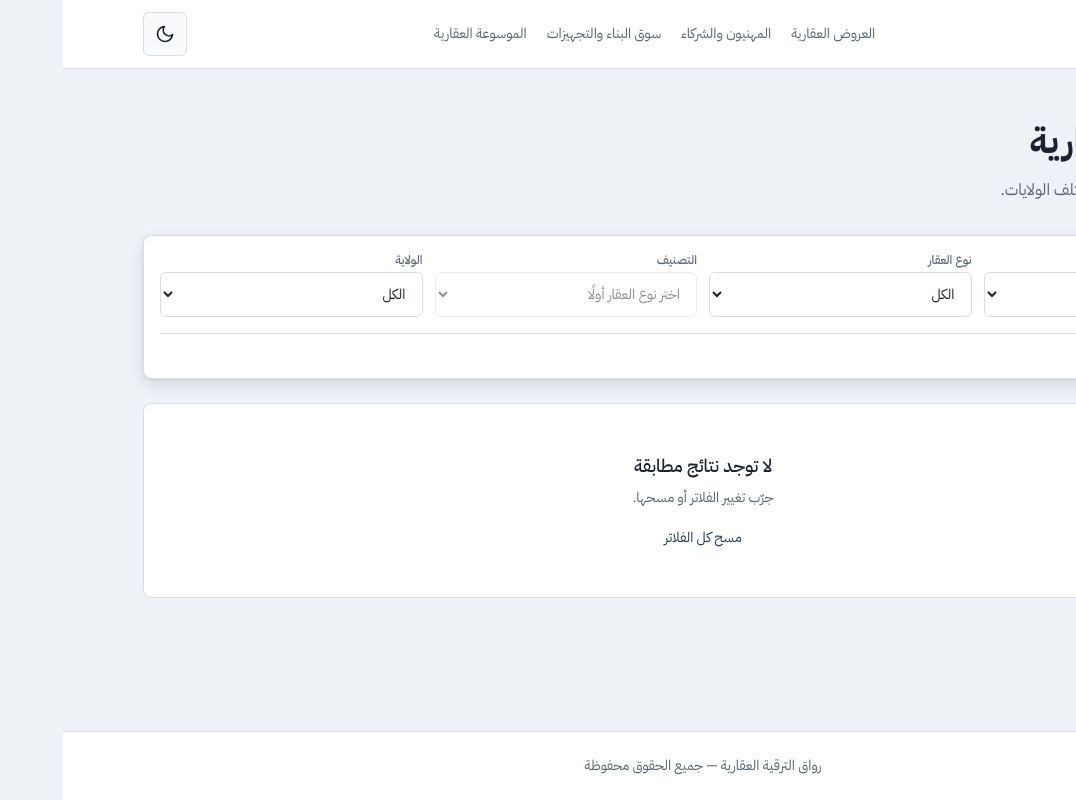
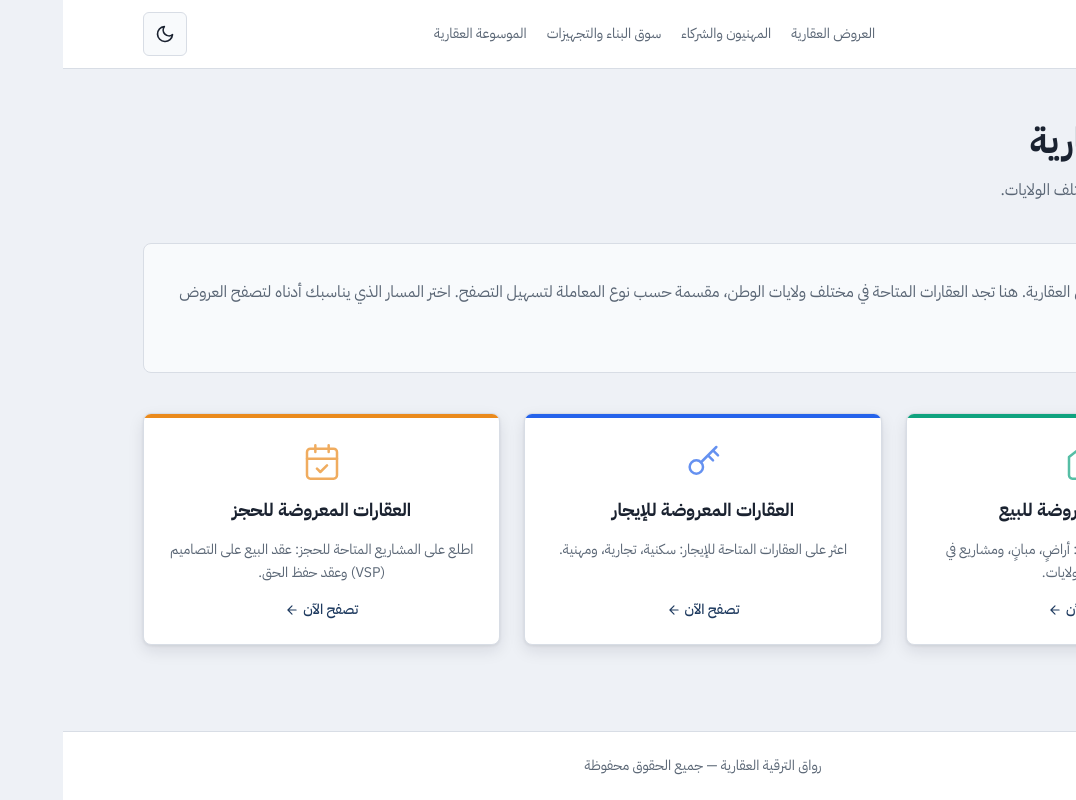
Before and after one commit to akramroyale24-jpg/riwaq-real-estate-development, a Next.js app: page /real-estate in a window 1280 px wide. Shown: the whole page, without its empty margins (204-1280 px from the left). Built offline with nearby package versions, Linux system fonts and the light colour scheme.

Commit message:
Update page.tsx

```diff
--- a/app/real-estate/page.tsx
+++ b/app/real-estate/page.tsx
@@ -1,16 +1,151 @@
+import Link from "next/link";
 import PageHeader from "@/components/layout/PageHeader";
-import RealEstateBrowser from "@/components/property/RealEstateBrowser";
-import { SAMPLE_PROPERTIES } from "@/lib/properties";
 
+// --------------------------------------------
+// بيانات البطاقات الثلاث
+// --------------------------------------------
+const TRANSACTION_CARDS = [
+  {
+    href: "/real-estate/sale",
+    title: "العقارات المعروضة للبيع",
+    description:
+      "تصفح العقارات المتاحة للبيع: أراضٍ، مبانٍ، ومشاريع في مختلف الولايات.",
+    barClass: "bg-realestate",
+    iconClass: "text-realestate",
+    icon: (
+      <svg
+        width="40"
+        height="40"
+        viewBox="0 0 24 24"
+        fill="none"
+        stroke="currentColor"
+        strokeWidth="1.5"
+        strokeLinecap="round"
+        strokeLinejoin="round"
+        aria-hidden="true"
+      >
+        <path d="M3 9l9-7 9 7v11a2 2 0 0 1-2 2H5a2 2 0 0 1-2-2z" />
+        <path d="M9 22V12h6v10" />
+      </svg>
+    ),
+  },
+  {
+    href: "/real-estate/rent",
+    title: "العقارات المعروضة للإيجار",
+    description:
+      "اعثر على العقارات المتاحة للإيجار: سكنية، تجارية، ومهنية.",
+    barClass: "bg-professionals",
+    iconClass: "text-professionals",
+    icon: (
+      <svg
+        width="40"
+        height="40"
+        viewBox="0 0 24 24"
+        fill="none"
+        stroke="currentColor"
+        strokeWidth="1.5"
+        strokeLinecap="round"
+        strokeLinejoin="round"
+        aria-hidden="true"
+      >
+        <circle cx="8" cy="15" r="4" />
+        <path d="m10.85 12.15 9.15-9.15M18 5l3 3M15 8l3 3" />
+      </svg>
+    ),
+  },
+  {
+    href: "/real-estate/reservation",
+    title: "العقارات المعروضة للحجز",
+    description:
+      "اطلع على المشاريع المتاحة للحجز: عقد البيع على التصاميم (VSP) وعقد حفظ الحق.",
+    barClass: "bg-market",
+    iconClass: "text-market",
+    icon: (
+      <svg
+        width="40"
+        height="40"
+        viewBox="0 0 24 24"
+        fill="none"
+        stroke="currentColor"
+        strokeWidth="1.5"
+        strokeLinecap="round"
+        strokeLinejoin="round"
+        aria-hidden="true"
+      >
+        <rect x="3" y="4" width="18" height="18" rx="2" />
+        <path d="M16 2v4M8 2v4M3 10h18M9 16l2 2 4-4" />
+      </svg>
+    ),
+  },
+];
+
+// --------------------------------------------
+// الصفحة
+// --------------------------------------------
 export default function RealEstatePage() {
   return (
-    <div className="mx-auto max-w-6xl px-4 py-8 space-y-8">
+    <div className="mx-auto max-w-6xl px-4 py-8 space-y-10">
       <PageHeader
         variant="realestate"
         title="العروض العقارية"
         description="بيع، إيجار، وحجز العقارات في مختلف الولايات."
       />
-      <RealEstateBrowser properties={SAMPLE_PROPERTIES} />
+
+      {/* مقال ترحيبي */}
+      <section className="rounded-lg border bg-surface-elevated p-6 md:p-8">
+        <p className="text-sm md:text-base leading-loose text-text-muted">
+          مرحبًا بك في قسم العروض العقارية. هنا تجد العقارات المتاحة في مختلف
+          ولايات الوطن، مقسمة حسب نوع المعاملة لتسهيل التصفح. اختر المسار الذي
+          يناسبك أدناه لتصفح العروض المتاحة.
+        </p>
+      </section>
+
+      {/* البطاقات الثلاث */}
+      <section className="grid grid-cols-1 md:grid-cols-3 gap-4 md:gap-6">
+        {TRANSACTION_CARDS.map((card) => (
+          <Link
+            key={card.href}
+            href={card.href}
+            className="group relative rounded-lg border bg-surface shadow-card overflow-hidden flex flex-col transition-shadow hover:shadow-lg focus:outline-none focus:ring-2 focus:ring-primary min-h-[220px]"
+          >
+            {/* الشريط اللوني */}
+            <div className={`h-1 ${card.barClass}`} aria-hidden="true" />
+
+            <div className="flex-1 p-6 flex flex-col items-center text-center gap-4">
+              {/* الأيقونة */}
+              <div className={`${card.iconClass} opacity-70 group-hover:opacity-100 transition-opacity`}>
+                {card.icon}
+              </div>
+
+              {/* العنوان */}
+              <h2 className="text-lg font-bold leading-snug">{card.title}</h2>
+
+              {/* الوصف */}
+              <p className="text-sm text-text-muted leading-relaxed">
+                {card.description}
+              </p>
+
+              {/* سهم الانتقال */}
+              <span className="mt-auto inline-flex items-center gap-1 text-sm font-medium text-primary">
+                تصفح الآن
+                <svg
+                  width="14"
+                  height="14"
+                  viewBox="0 0 24 24"
+                  fill="none"
+                  stroke="currentColor"
+                  strokeWidth="2"
+                  strokeLinecap="round"
+                  strokeLinejoin="round"
+                  aria-hidden="true"
+                >
+                  <path d="m12 19-7-7 7-7M19 12H5" />
+                </svg>
+              </span>
+            </div>
+          </Link>
+        ))}
+      </section>
     </div>
   );
 }
```
